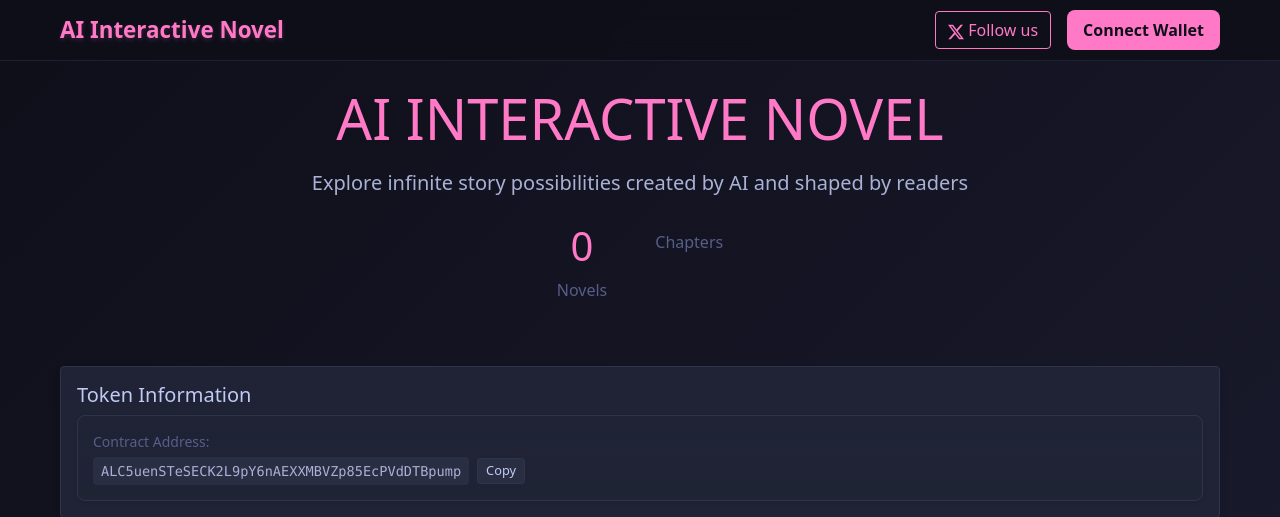
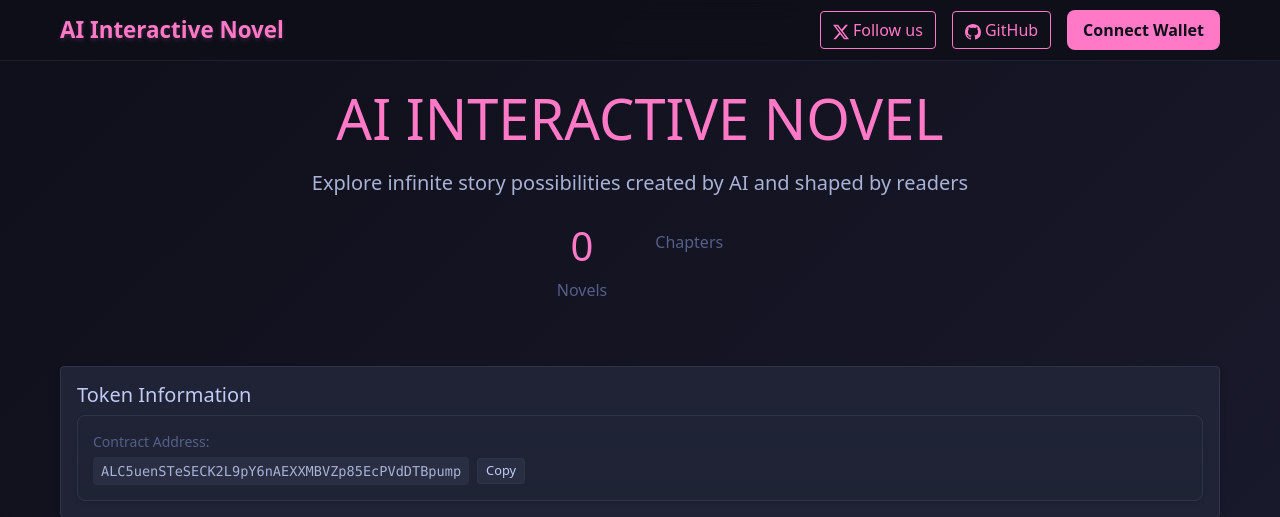
Before and after one commit to usoyoru/novelai, a Flask app: page / in a window 1280 px wide. Shown: the top 517 px of the page. Run offline with Flask 3, Linux system fonts and the light colour scheme; data that the repository does not hold is empty; some libraries are stand-ins or nearby versions.

Commit message:
Fix Twitter link and add GitHub button

```diff
--- a/templates/base.html
+++ b/templates/base.html
@@ -296,11 +296,17 @@
         <div class="container">
             <a class="navbar-brand" href="/">AI Interactive Novel</a>
             <div class="d-flex align-items-center">
-                <a href="https://x.com/novelai_svm/" target="_blank" class="btn btn-outline-primary me-3">
+                <a href="https://twitter.com/novelai_svm" target="_blank" class="btn btn-outline-primary me-3">
                     <svg xmlns="http://www.w3.org/2000/svg" width="16" height="16" fill="currentColor" class="bi bi-twitter-x" viewBox="0 0 16 16">
                         <path d="M12.6.75h2.454l-5.36 6.142L16 15.25h-4.937l-3.867-5.07-4.425 5.07H.316l5.733-6.57L0 .75h5.063l3.495 4.633L12.601.75Zm-.86 13.028h1.36L4.323 2.145H2.865l8.875 11.633Z"/>
                     </svg>
                     Follow us
+                </a>
+                <a href="https://github.com/usoyoru/novelai" target="_blank" class="btn btn-outline-primary me-3">
+                    <svg xmlns="http://www.w3.org/2000/svg" width="16" height="16" fill="currentColor" class="bi bi-github" viewBox="0 0 16 16">
+                        <path d="M8 0C3.58 0 0 3.58 0 8c0 3.54 2.29 6.53 5.47 7.59.4.07.55-.17.55-.38 0-.19-.01-.82-.01-1.49-2.01.37-2.53-.49-2.69-.94-.09-.23-.48-.94-.82-1.13-.28-.15-.68-.52-.01-.53.63-.01 1.08.58 1.23.82.72 1.21 1.87.87 2.33.66.07-.52.28-.87.51-1.07-1.78-.2-3.64-.89-3.64-3.95 0-.87.31-1.59.82-2.15-.08-.2-.36-1.02.08-2.12 0 0 .67-.21 2.2.82.64-.18 1.32-.27 2-.27.68 0 1.36.09 2 .27 1.53-1.04 2.2-.82 2.2-.82.44 1.1.16 1.92.08 2.12.51.56.82 1.27.82 2.15 0 3.07-1.87 3.75-3.65 3.95.29.25.54.73.54 1.48 0 1.07-.01 1.93-.01 2.2 0 .21.15.46.55.38A8.012 8.012 0 0 0 16 8c0-4.42-3.58-8-8-8z"/>
+                    </svg>
+                    GitHub
                 </a>
                 <div class="wallet-dropdown">
                     <button class="wallet-btn" id="connectButton">Connect Wallet</button>
```
